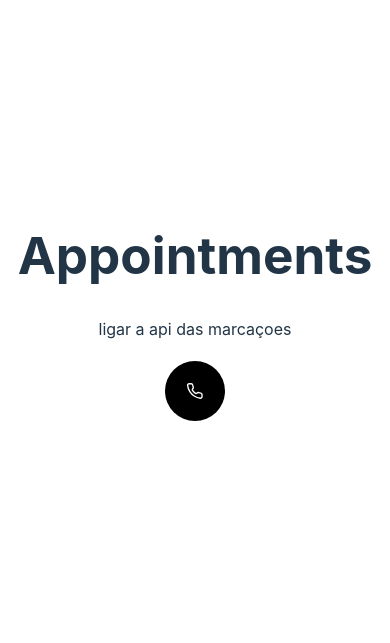
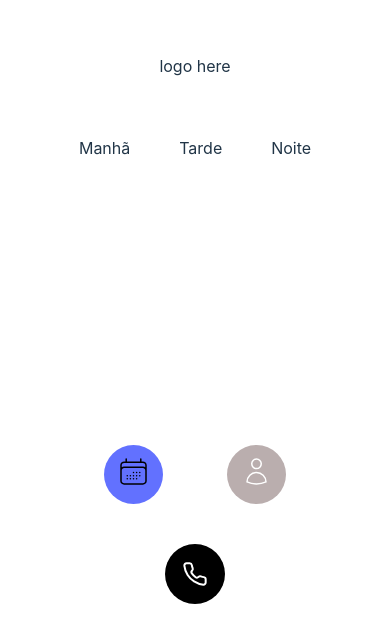
Before and after one commit to dannielcosta/tb-client, a React (Vite) app: page /appointment in a window 390 px wide. Shown: the part 115-758 px from the top of the page. Built offline with nearby package versions, Linux system fonts and the light colour scheme.

Commit message:
phone test

```diff
--- a/src/App.css
+++ b/src/App.css
@@ -1,3 +1,5 @@
+
+
 #root {
   max-width: 1280px;
   margin: 0 auto;
@@ -40,7 +42,68 @@
   color: #888;
 }
 
+.profileInfo , .barberInfo{
+  display: flex;
+  flex-direction: column;
+  gap: 10px;
+  background-color: #ffffff;
+  width: auto;
+  height:30vh;
+  border-radius: 20px;
+}
 
+.appointmentPg{
+  display: flex;
+  flex-direction: column;
+  gap: 10px;
+  background-color: #ffffff;
+  width: auto;
+  height:30vh;
+  border-radius: 20px;
+}
+
+.barberInfo{
+  background-color:pink;
+  margin-top:50%;
+  padding:5px;
+  height:auto
+}
+
+.buttons-links{
+  display:flex;
+  flex-direction: row;
+  justify-content: space-evenly;
+  margin-top:15%
+}
+
+.dayPeriod{
+  display: flex;
+  flex-direction: row;
+  justify-content: space-evenly;
+}
+
+.dayPeriod h3 {
+  cursor: pointer;
+  margin: 0 10px;
+  display: inline-block;
+}
+
+.dayPeriod h3.active {
+  text-decoration: underline;
+}
+
+.schedules {
+  margin-top: 20px;
+}
+
+.schedules ul {
+  list-style-type: none;
+  padding: 0;
+}
+
+.schedules li {
+  margin: 5px 0;
+}
 
 
 /*  call button*/
@@ -66,12 +129,13 @@
 
 /* ------------   Login*/
 
+
 .form {
   display: flex;
   flex-direction: column;
   gap: 10px;
   background-color: #ffffff;
-  padding: 30px;
+  padding: 20px;
   width: 450px;
   border-radius: 20px;
   font-family: -apple-system, BlinkMacSystemFont, 'Segoe UI', Roboto, Oxygen, Ubuntu, Cantarell, 'Open Sans', 'Helvetica Neue', sans-serif;
--- a/src/index.css
+++ b/src/index.css
@@ -1,3 +1,4 @@
+
 :root {
   font-family: Inter, system-ui, Avenir, Helvetica, Arial, sans-serif;
   line-height: 1.5;
--- a/src/main.jsx
+++ b/src/main.jsx
@@ -2,6 +2,7 @@ import React from 'react'
 import ReactDOM from 'react-dom/client'
 import App from './App.jsx'
 import './index.css'
+import './tailwind.css';
 import {BrowserRouter as Router} from 'react-router-dom'
 
 ReactDOM.createRoot(document.getElementById('root')).render(
--- a/src/pages/appointment.jsx
+++ b/src/pages/appointment.jsx
@@ -1,16 +1,107 @@
-import React from 'react'
+// states and hooks
+import React, { useState } from 'react'
+import { Link } from 'react-router-dom'
 
-function appointment() {
+function Appointment() {
+
+  const [activePeriod, setActivePeriod] = useState(null)
+  const [schedules, setSchedules] = useState([])
+
+  const handlePeriodClick = (period) => {
+    setActivePeriod(period)
+
+    if (period === "Manhã"){
+      setSchedules([
+        '08:00', '08:30' , '09:00' , '09:30' , '10:00' , '10:30' , '11:00' , '11:30' , '12:00' , '12:30'
+      ])
+    } else if (period === "Tarde"){
+      setSchedules([
+        '14:00' , '14:30' , '15:00' , '15:30' , '16:00' , '16:30' , '17:00' , '17:30' , '18:00', '18:30'
+      ])
+    } else if (period === "Noite"){
+      setSchedules([
+         '19:00' , '19:30' , '20:00' , '20:30'
+      ])
+    }
+  }
+
+
+
   return (
-    <div>
-      <div>
-        <h1>Appointments</h1>
-
+    <div className="form">
+      <div className="logo">logo here</div>
+      <div className="appointmentPg">
+        <div className="dayPeriod">
+          <h3
+            onClick={() => handlePeriodClick('Manhã')}
+            className={activePeriod === 'Manhã' ? 'active' : ''}
+          >
+            Manhã
+          </h3>
+          <h3
+            onClick={() => handlePeriodClick('Tarde')}
+            className={activePeriod === 'Tarde' ? 'active' : ''}
+          >
+            Tarde
+          </h3>
+          <h3
+            onClick={() => handlePeriodClick('Noite')}
+            className={activePeriod === 'Noite' ? 'active' : ''}
+          >
+            Noite
+          </h3>
+        </div>
+        {schedules.length > 0 && (
+          <div className="schedules">
+            <h4>Available Schedules:</h4>
+            <ul>
+              {schedules.map((schedule, index) => (
+                <li key={index}>{schedule}</li>                          /* Link to the hour to schedule */
+              ))}
+            </ul>
+          </div>
+        )}
       </div>
-      ligar a api das marcaçoes
-
+      <div className="buttons-links">
+        <Link to="/appointments">
+          <svg
+            width="59"
+            height="59"
+            viewBox="0 0 59 59"
+            fill="none"
+            xmlns="http://www.w3.org/2000/svg"
+          >
+            <circle cx="29.5" cy="29.5" r="29.5" fill="#021BFF" fill-opacity="0.62" />
+            <path
+              d="M22.2083 14V17.125M36.7917 14V17.125M17 35.875V20.25C17 19.4212 17.3292 18.6263 17.9153 18.0403C18.5013 17.4542 19.2962 17.125 20.125 17.125H38.875C39.7038 17.125 40.4987 17.4542 41.0847 18.0403C41.6708 18.6263 42 19.4212 42 20.25V35.875M17 35.875C17 36.7038 17.3292 37.4987 17.9153 38.0847C18.5013 38.6708 19.2962 39 20.125 39H38.875C39.7038 39 40.4987 38.6708 41.0847 38.0847C41.6708 37.4987 42 36.7038 42 35.875M17 35.875V25.4583C17 24.6295 17.3292 23.8347 17.9153 23.2486C18.5013 22.6626 19.2962 22.3333 20.125 22.3333H38.875C39.7038 22.3333 40.4987 22.6626 41.0847 23.2486C41.6708 23.8347 42 24.6295 42 25.4583V35.875M29.5 27.5417H29.5111V27.5528H29.5V27.5417ZM29.5 30.6667H29.5111V30.6778H29.5V30.6667ZM29.5 33.7917H29.5111V33.8028H29.5V33.7917ZM26.375 30.6667H26.3861V30.6778H26.375V30.6667ZM26.375 33.7917H26.3861V33.8028H26.375V33.7917ZM23.25 30.6667H23.2611V30.6778H23.25V30.6667ZM23.25 33.7917H23.2611V33.8028H23.25V33.7917ZM32.625 27.5417H32.6361V27.5528H32.625V27.5417ZM32.625 30.6667H32.6361V30.6778H32.625V30.6667ZM32.625 33.7917H32.6361V33.8028H32.625V33.7917ZM35.75 27.5417H35.7611V27.5528H35.75V27.5417ZM35.75 30.6667H35.7611V30.6778H35.75V30.6667Z"
+              stroke="black"
+              stroke-width="1.5"
+              stroke-linecap="round"
+              stroke-linejoin="round"
+            />
+          </svg>
+        </Link>
+        <Link to="/profile">
+          <svg
+            width="59"
+            height="59"
+            viewBox="0 0 59 59"
+            fill="none"
+            xmlns="http://www.w3.org/2000/svg"
+          >
+            <circle cx="29.5" cy="29.5" r="29.5" fill="#BAAEAE" />
+            <path
+              d="M34.2506 18.8077C34.2506 20.0828 33.7501 21.3056 32.8592 22.2072C31.9683 23.1089 30.7599 23.6154 29.5 23.6154C28.2401 23.6154 27.0317 23.1089 26.1408 22.2072C25.2499 21.3056 24.7494 20.0828 24.7494 18.8077C24.7494 17.5326 25.2499 16.3098 26.1408 15.4081C27.0317 14.5065 28.2401 14 29.5 14C30.7599 14 31.9683 14.5065 32.8592 15.4081C33.7501 16.3098 34.2506 17.5326 34.2506 18.8077ZM20 36.9077C20.0407 34.385 21.0595 31.9797 22.8367 30.2103C24.6138 28.4409 27.007 27.4493 29.5 27.4493C31.993 27.4493 34.3862 28.4409 36.1633 30.2103C37.9405 31.9797 38.9593 34.385 39 36.9077C36.0196 38.2907 32.7788 39.0045 29.5 39C26.1099 39 22.8922 38.2513 20 36.9077Z"
+              stroke="white"
+              stroke-width="1.5"
+              stroke-linecap="round"
+              stroke-linejoin="round"
+            />
+          </svg>
+        </Link>
+      </div>
     </div>
-  )
+  );
 }
 
-export default appointment
+export default Appointment;
--- a/src/pages/profile.jsx
+++ b/src/pages/profile.jsx
@@ -1,16 +1,22 @@
 import React from 'react'
+import { Link, useParams } from 'react-router-dom'
 
 function profile() {
+
+
+
+
+
   return (
 
     <div className="form">
-        <div className="logo" style={{color: 'black'}}>logo here</div>
-        <div className="form" style={{backgroundColor: 'gray'}}  >
-            <div className="Profile">
+        <div className='logo' >logo here</div>
+        <div className="profileInfo" style={{backgroundColor: 'gray'}}  > {/*alterar a class para alterar o padding*/}
+            <div className="Profile" >
                 <div>Nome: {/*USER FIRST NAME + USER LAST NAME*/}</div>
                 <div>Tel: {/*USER PHONE NUMBER*/}</div>
                 <div>Email: {/*USER EMAIL*/}</div>
-                <div className="form">Próxima marcação:
+                <div className="barberInfo" >Próxima marcação: {/*alterar a class para alterar o padding*/}
                     <div className="data" style={{display:'flex'}}>
                         <div className="data">Data + Hora
                         </div>
@@ -24,10 +30,25 @@ function profile() {
                     </div>
                 <div className="">Barber</div>
                 <div style={{color:'red'}}>Cancel</div>
+
                 </div>
 
 
             </div>
+        </div>
+            <div className="buttons-links" >
+                <Link to="/appointment">
+                    <svg width="59" height="59" viewBox="0 0 59 59" fill="none" xmlns="http://www.w3.org/2000/svg">
+                    <circle cx="29.5" cy="29.5" r="29.5" fill="#BAAEAE"/>
+                    <path d="M22.2083 14V17.125M36.7917 14V17.125M17 35.875V20.25C17 19.4212 17.3292 18.6263 17.9153 18.0403C18.5013 17.4542 19.2962 17.125 20.125 17.125H38.875C39.7038 17.125 40.4987 17.4542 41.0847 18.0403C41.6708 18.6263 42 19.4212 42 20.25V35.875M17 35.875C17 36.7038 17.3292 37.4987 17.9153 38.0847C18.5013 38.6708 19.2962 39 20.125 39H38.875C39.7038 39 40.4987 38.6708 41.0847 38.0847C41.6708 37.4987 42 36.7038 42 35.875M17 35.875V25.4583C17 24.6295 17.3292 23.8347 17.9153 23.2486C18.5013 22.6626 19.2962 22.3333 20.125 22.3333H38.875C39.7038 22.3333 40.4987 22.6626 41.0847 23.2486C41.6708 23.8347 42 24.6295 42 25.4583V35.875M29.5 27.5417H29.5111V27.5528H29.5V27.5417ZM29.5 30.6667H29.5111V30.6778H29.5V30.6667ZM29.5 33.7917H29.5111V33.8028H29.5V33.7917ZM26.375 30.6667H26.3861V30.6778H26.375V30.6667ZM26.375 33.7917H26.3861V33.8028H26.375V33.7917ZM23.25 30.6667H23.2611V30.6778H23.25V30.6667ZM23.25 33.7917H23.2611V33.8028H23.25V33.7917ZM32.625 27.5417H32.6361V27.5528H32.625V27.5417ZM32.625 30.6667H32.6361V30.6778H32.625V30.6667ZM32.625 33.7917H32.6361V33.8028H32.625V33.7917ZM35.75 27.5417H35.7611V27.5528H35.75V27.5417ZM35.75 30.6667H35.7611V30.6778H35.75V30.6667Z" stroke="black" stroke-width="1.5" stroke-linecap="round" stroke-linejoin="round"/>
+                    </svg>
+                </Link>
+                <Link to="/profile">
+                    <svg width="59" height="59" viewBox="0 0 59 59" fill="none" xmlns="http://www.w3.org/2000/svg">
+                    <circle cx="29.5" cy="29.5" r="29.5" fill="#021BFF" fill-opacity="0.62"/>
+                    <path d="M34.2506 18.8077C34.2506 20.0828 33.7501 21.3056 32.8592 22.2072C31.9683 23.1089 30.7599 23.6154 29.5 23.6154C28.2401 23.6154 27.0317 23.1089 26.1408 22.2072C25.2499 21.3056 24.7494 20.0828 24.7494 18.8077C24.7494 17.5326 25.2499 16.3098 26.1408 15.4081C27.0317 14.5065 28.2401 14 29.5 14C30.7599 14 31.9683 14.5065 32.8592 15.4081C33.7501 16.3098 34.2506 17.5326 34.2506 18.8077ZM20 36.9077C20.0407 34.385 21.0595 31.9797 22.8367 30.2103C24.6138 28.4409 27.007 27.4493 29.5 27.4493C31.993 27.4493 34.3862 28.4409 36.1633 30.2103C37.9405 31.9797 38.9593 34.385 39 36.9077C36.0196 38.2907 32.7788 39.0045 29.5 39C26.1099 39 22.8922 38.2513 20 36.9077Z" stroke="white" stroke-width="1.5" stroke-linecap="round" stroke-linejoin="round"/>
+                    </svg>
+                </Link>
             </div>
 
     </div>
--- /dev/null
+++ b/src/tailwind.css
@@ -0,0 +1,3 @@
+@tailwind base;
+@tailwind components;
+@tailwind utilities;
--- /dev/null
+++ b/tailwind.config.js
@@ -0,0 +1,8 @@
+/** @type {import('tailwindcss').Config} */
+export default {
+  content: ['./src/**/*.{js,jsx,ts,tsx}', './public/index.html'],
+  theme: {
+    extend: {},
+  },
+  plugins: [],
+}
```
Lines whose indentation alone changed are shown as unchanged.
